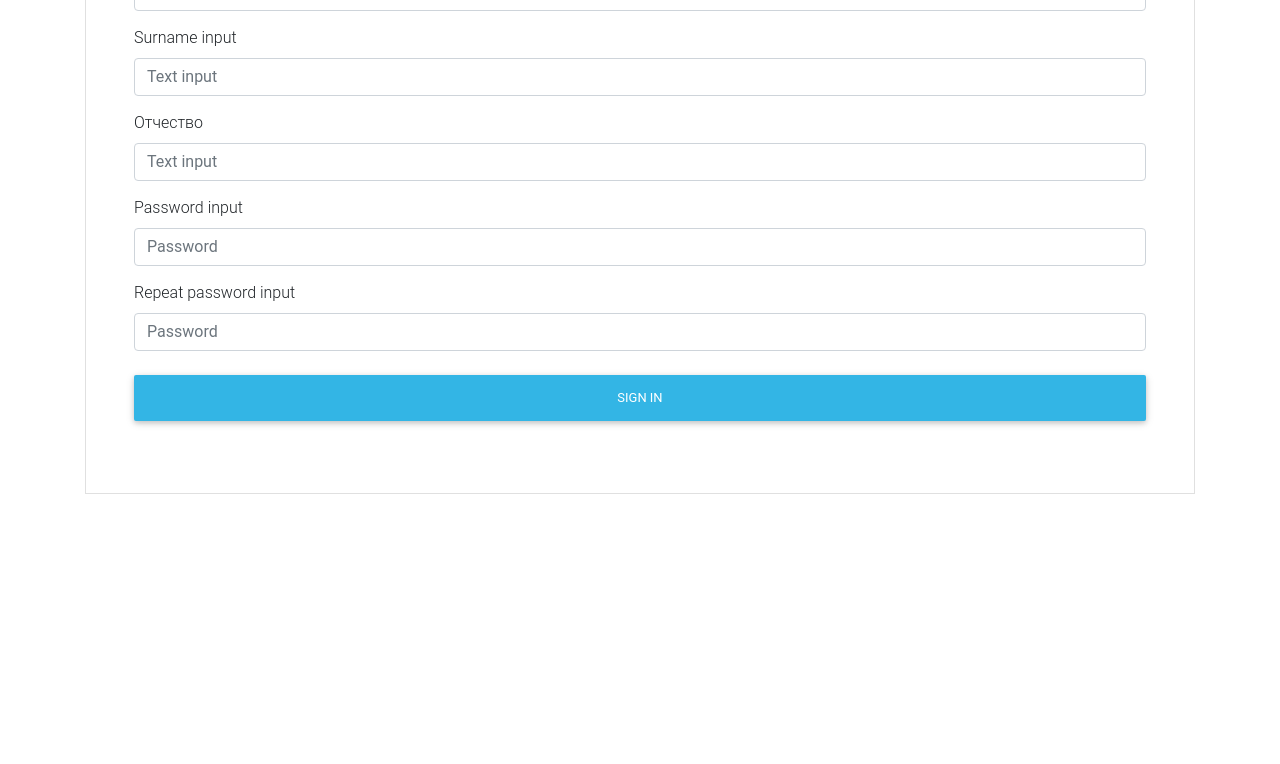
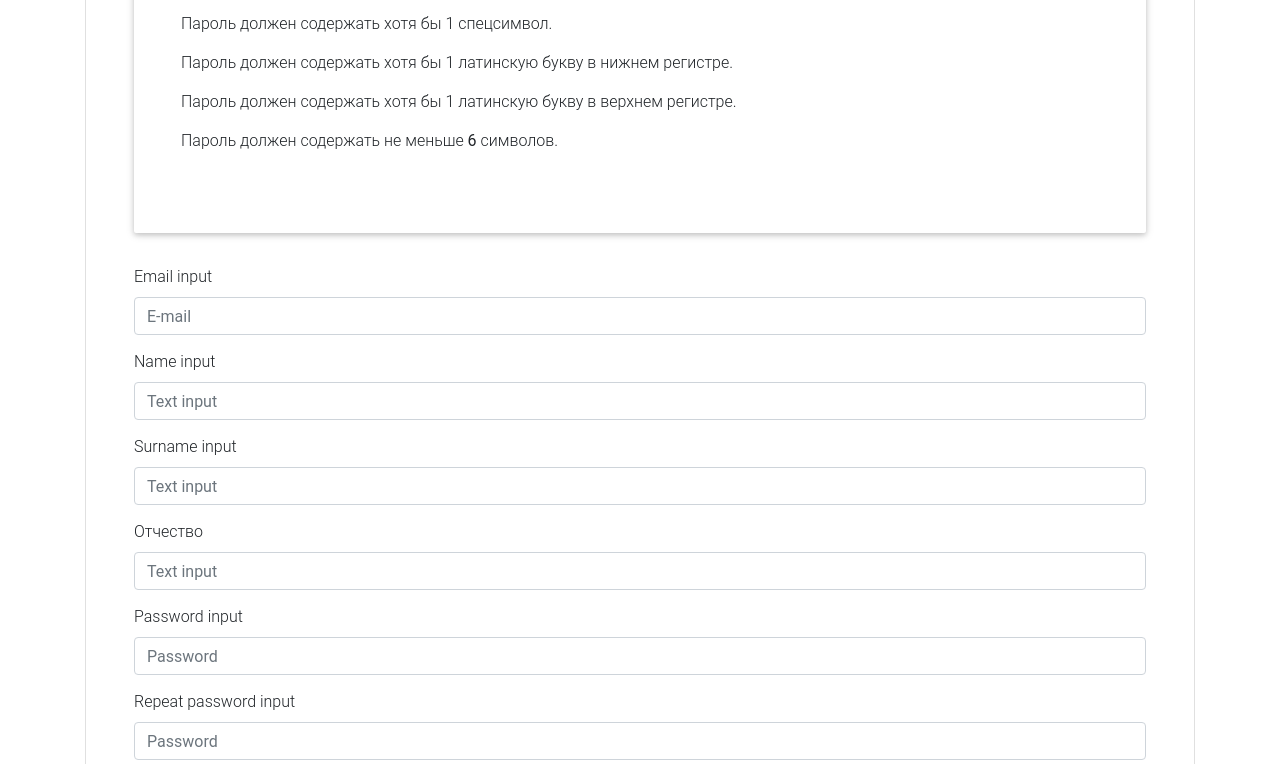
Before and after one commit to ShevRuslan/form-validator, a plain HTML site: page index.html in a window 1280 px wide. Shown: the part 326-1090 px from the top of the page. Before the commit the page ends 820 px from the top, so only its background shows below. Drawn offline with nearby package versions, Linux system fonts and the light colour scheme.

Commit message:
Add rules of validation

```diff
--- a/css/style.css
+++ b/css/style.css
@@ -19,3 +19,10 @@ form div {
     margin-bottom: 15px;
     font-size: 12px;
 }
+.rules {
+    list-style: none;
+    padding: 0;
+}
+.rules li {
+    margin-top: 15px;
+}
--- a/index.html
+++ b/index.html
@@ -50,6 +50,19 @@
 
           <p class="h4 mb-4 text-center">Валидатор</p>
 
+          <section class="jumbotron">
+            <section class="container">
+              <h2>Правила валидации.</h2>
+              <ul class="rules">
+                <li>Пароль должен содержать хотя бы 1 число.</li>
+                <li>Пароль должен содержать хотя бы 1 спецсимвол.</li>
+                <li>Пароль должен содержать хотя бы 1 латинскую букву в нижнем регистре.</li>
+                <li>Пароль должен содержать хотя бы 1 латинскую букву в верхнем регистре.</li>
+                <li>Пароль должен содержать не меньше <b>6</b> символов.</li>
+              </ul>
+            </section>
+          </section>
+
           <label for="email">Email input</label>
           <input type="email" id="email" name="email" class="form-control " placeholder="E-mail">
           <div id="error_email"></div>
```
